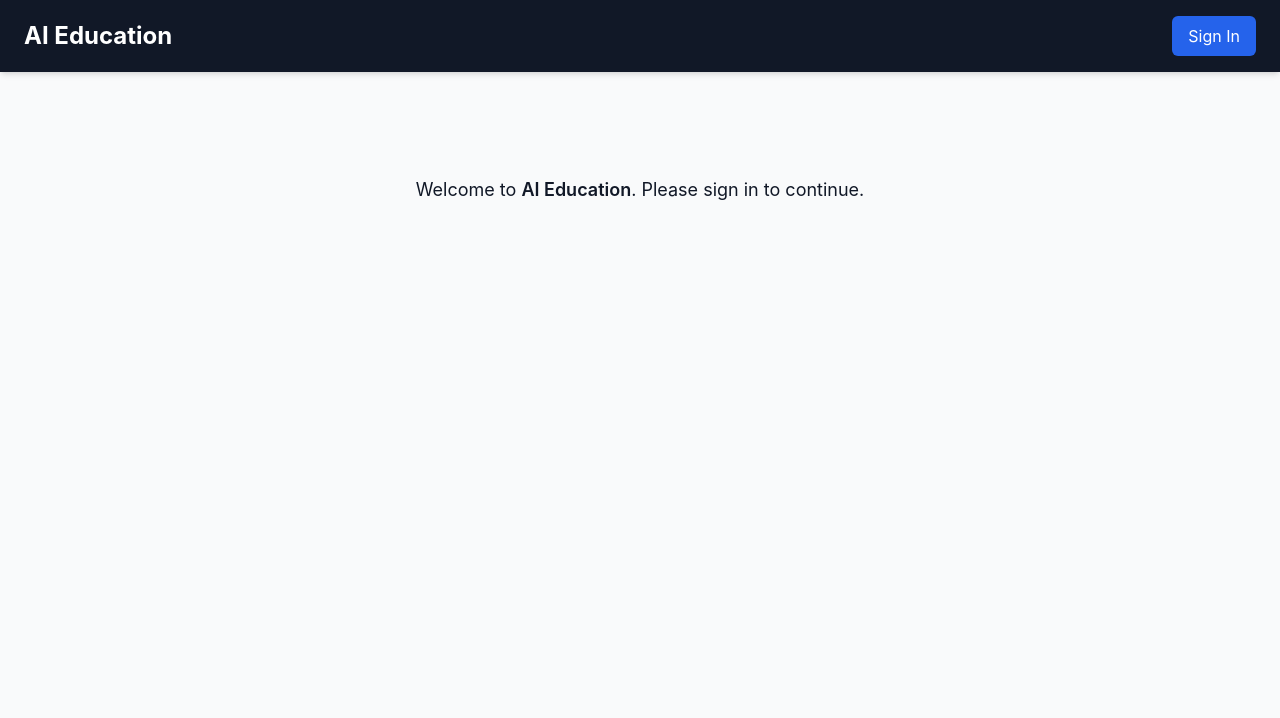
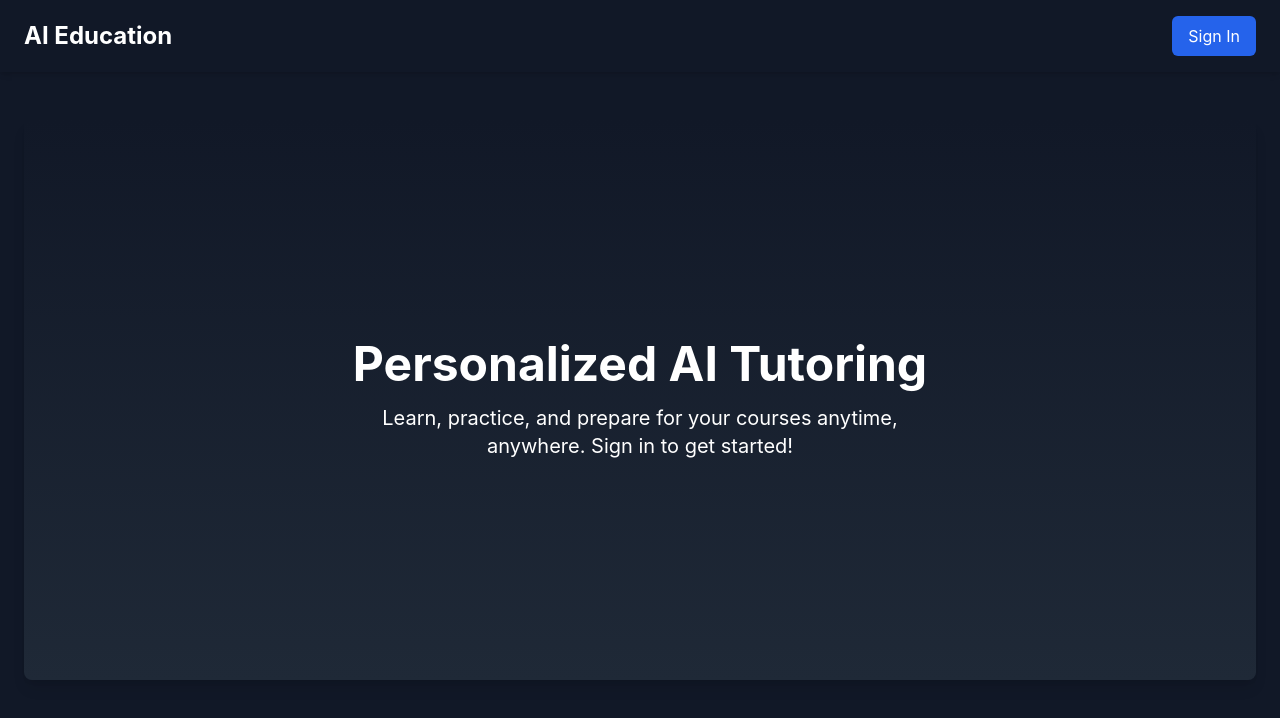
Before and after one commit to MarkPalkimas/AI-Education, a React (Vite) app: page / in a window 1280 px wide. Shown: the top 718 px of the page. Built offline with nearby package versions, Linux system fonts and the light colour scheme; no server answers.

Commit message:
Update App.jsx

```diff
--- a/src/App.jsx
+++ b/src/App.jsx
@@ -1,21 +1,19 @@
-import React from "react"
-import Navbar from "./components/Navbar"
-import { SignedIn, SignedOut, useUser } from "@clerk/clerk-react"
-import Educator from "./pages/Educator"
-import Student from "./pages/Student"
+import React from "react";
+import Navbar from "./components/Navbar";
+import Hero from "./components/Hero";
+import { SignedIn, SignedOut, useUser } from "@clerk/clerk-react";
+import Educator from "./pages/Educator";
+import Student from "./pages/Student";
 
 export default function App() {
-  const { user } = useUser()
+  const { user } = useUser();
 
   return (
-    <div>
+    <div className="bg-gray-900 min-h-screen text-white">
       <Navbar />
       <main className="p-6">
         <SignedOut>
-          <p className="text-center mt-20 text-lg">
-            Welcome to <span className="font-semibold">AI Education</span>.
-            Please sign in to continue.
-          </p>
+          <Hero />
         </SignedOut>
 
         <SignedIn>
@@ -27,5 +25,5 @@ export default function App() {
         </SignedIn>
       </main>
     </div>
-  )
+  );
 }
```
